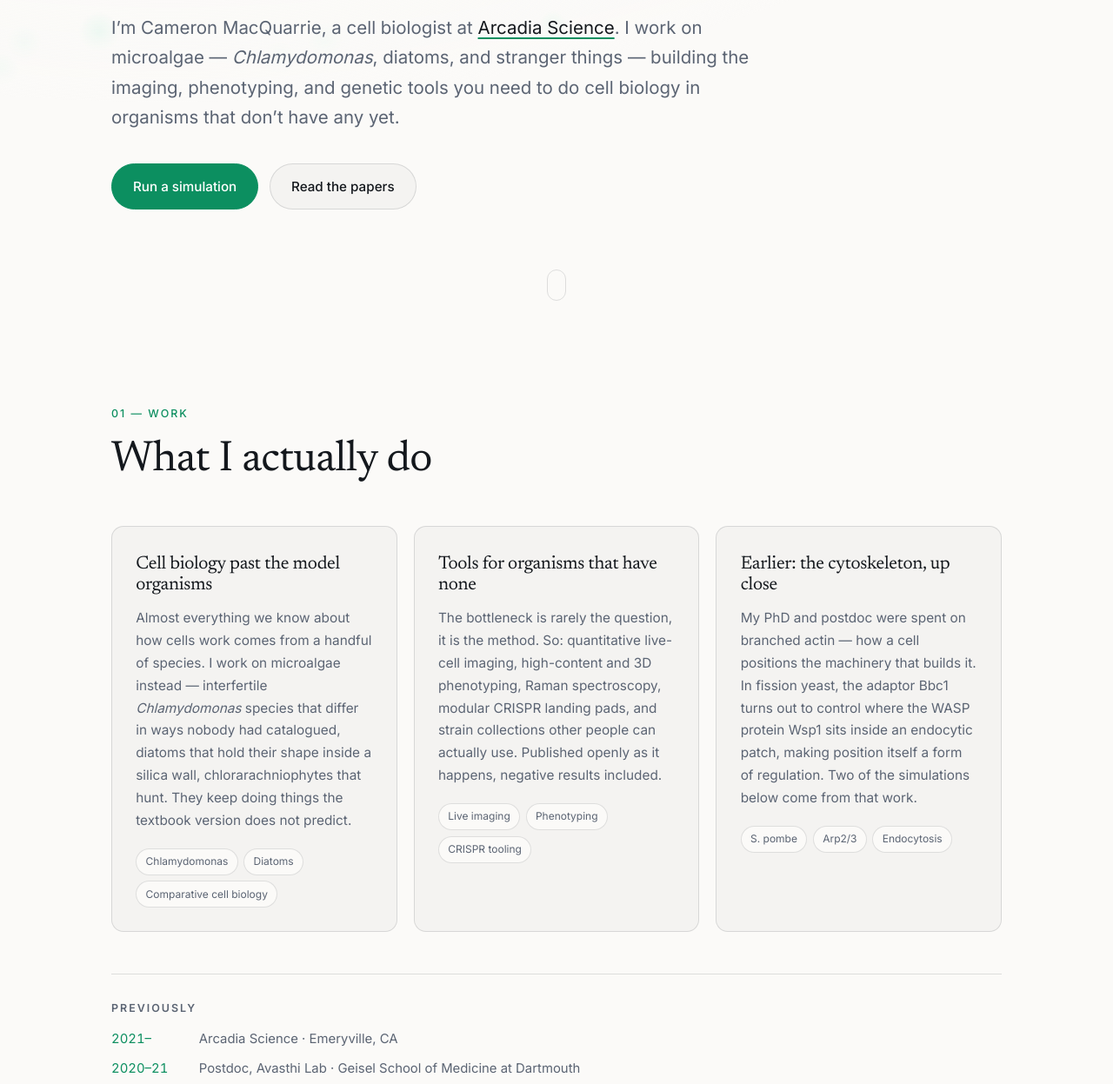
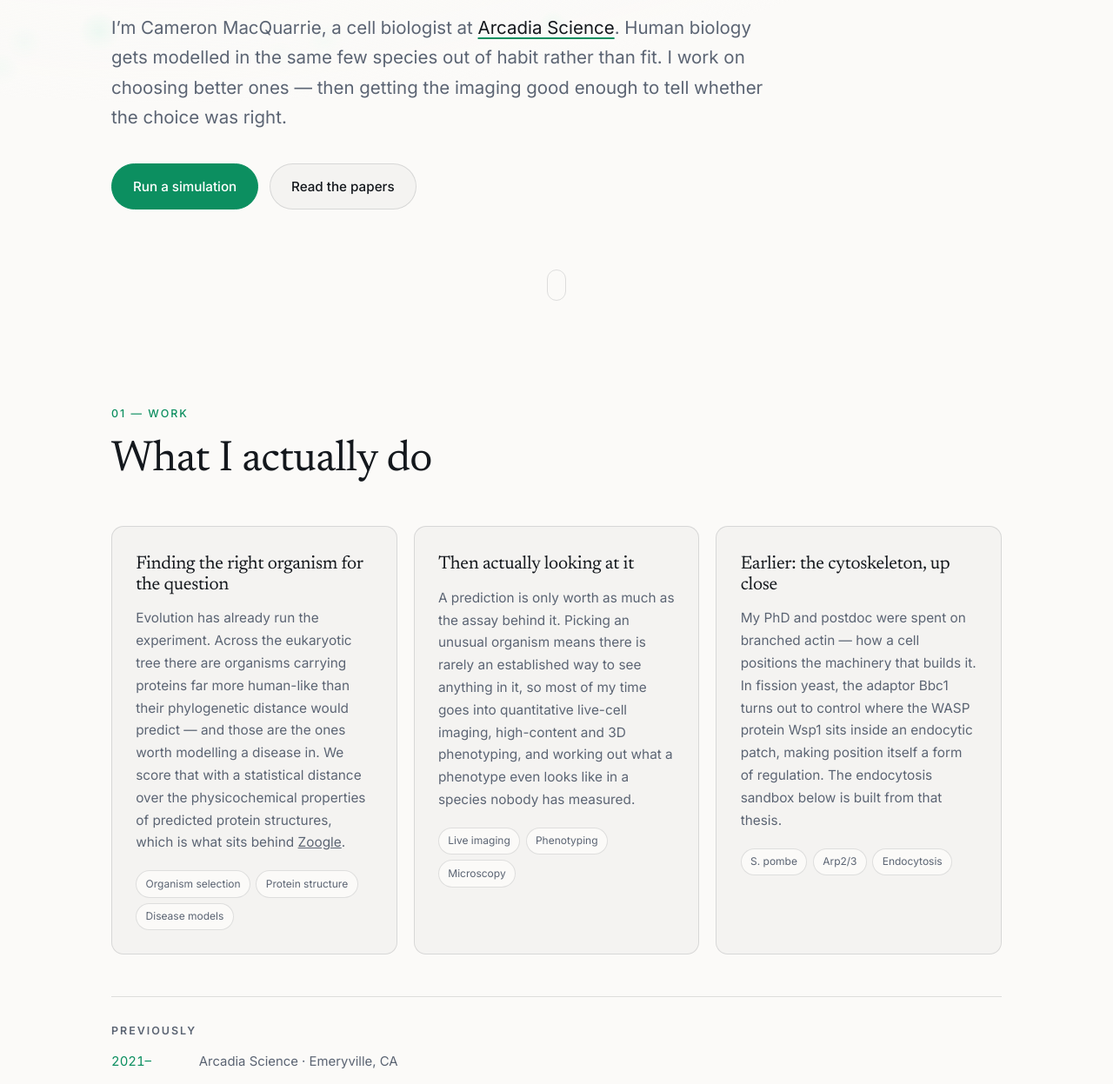
Before and after one commit to cdmacquarrie/cdmacquarrie.com, a plain HTML site: page index.html in a window 1280 px wide. Shown: the part 567-1814 px from the top of the page at 87% size. Drawn offline with Linux system fonts and the light colour scheme.

Commit message:
Reframe around organism selection

```diff
--- a/index.html
+++ b/index.html
@@ -4,13 +4,13 @@
 <meta charset="utf-8">
 <meta name="viewport" content="width=device-width, initial-scale=1">
 <title>Cameron MacQuarrie — Cell Biology</title>
-<meta name="description" content="Cameron MacQuarrie, PhD, is a cell biologist at Arcadia Science working on the comparative cell biology of microalgae — imaging, phenotyping, and genetic tools for organisms that do not have them yet. Publications, microscopy, and runnable simulations.">
+<meta name="description" content="Cameron MacQuarrie, PhD, is a cell biologist at Arcadia Science working on organism selection for disease modelling — finding species with unexpectedly human-like proteins, and building the imaging to test them. Publications, microscopy, and runnable simulations.">
 <meta name="author" content="Cameron Dale MacQuarrie">
 <link rel="canonical" href="https://www.cdmacquarrie.com/">
 
 <meta property="og:type" content="profile">
 <meta property="og:title" content="Cameron MacQuarrie — Cell Biology">
-<meta property="og:description" content="Cell biology in organisms nobody has looked at closely yet. Papers, microscopy, and simulations you can run.">
+<meta property="og:description" content="Choosing the right organism to model human biology, and the imaging to test it. Papers, microscopy, and simulations you can run.">
 <meta property="og:url" content="https://www.cdmacquarrie.com/">
 <meta property="og:site_name" content="Cameron MacQuarrie">
 <meta name="twitter:card" content="summary_large_image">
@@ -54,7 +54,7 @@
     { "@type": "CollegeOrUniversity", "name": "SUNY Upstate Medical University" },
     { "@type": "CollegeOrUniversity", "name": "Geisel School of Medicine at Dartmouth" }
   ],
-  "knowsAbout": ["Cell biology", "Comparative cell biology", "Microalgae", "Chlamydomonas", "Live-cell imaging", "High-content phenotyping", "CRISPR", "Cytoskeleton"],
+  "knowsAbout": ["Cell biology", "Comparative cell biology", "Organism selection", "Protein structure", "Disease modelling", "Live-cell imaging", "High-content phenotyping", "Cytoskeleton"],
   "sameAs": [
     "https://orcid.org/0000-0001-9504-6375",
     "https://scholar.google.com/citations?user=lGgNSvAAAAAJ&hl=en",
@@ -104,13 +104,13 @@
 
   <div class="wrap hero-inner">
     <p class="eyebrow reveal">Cell biology &middot; Emeryville, California</p>
-    <h1 class="hero-title reveal">Most cells have<br>never been<br><em>looked at</em>.</h1>
+    <h1 class="hero-title reveal">Which organism<br>should you be<br><em>looking at</em>?</h1>
     <p class="hero-lede reveal">
       I&rsquo;m Cameron MacQuarrie, a cell biologist at
       <a href="https://www.arcadiascience.com/" target="_blank" rel="noopener">Arcadia Science</a>.
-      I work on microalgae &mdash; <em>Chlamydomonas</em>, diatoms, and stranger things &mdash;
-      building the imaging, phenotyping, and genetic tools you need to do cell biology in
-      organisms that don&rsquo;t have any yet.
+      Human biology gets modelled in the same few species out of habit rather than fit.
+      I work on choosing better ones &mdash; then getting the imaging good enough to tell
+      whether the choice was right.
     </p>
 
     <div class="hero-actions reveal">
@@ -132,26 +132,27 @@
 
     <div class="cards">
       <article class="card reveal">
-        <h3>Cell biology past the model organisms</h3>
+        <h3>Finding the right organism for the question</h3>
         <p>
-          Almost everything we know about how cells work comes from a handful of species.
-          I work on microalgae instead &mdash; interfertile <em>Chlamydomonas</em> species that
-          differ in ways nobody had catalogued, diatoms that hold their shape inside a silica
-          wall, chlorarachniophytes that hunt. They keep doing things the textbook version
-          does not predict.
+          Evolution has already run the experiment. Across the eukaryotic tree there are
+          organisms carrying proteins far more human-like than their phylogenetic distance
+          would predict &mdash; and those are the ones worth modelling a disease in. We score
+          that with a statistical distance over the physicochemical properties of predicted
+          protein structures, which is what sits behind
+          <a href="https://zoogle.arcadiascience.com/about" target="_blank" rel="noopener">Zoogle</a>.
         </p>
-        <ul class="tags"><li>Chlamydomonas</li><li>Diatoms</li><li>Comparative cell biology</li></ul>
+        <ul class="tags"><li>Organism selection</li><li>Protein structure</li><li>Disease models</li></ul>
       </article>
 
       <article class="card reveal">
-        <h3>Tools for organisms that have none</h3>
+        <h3>Then actually looking at it</h3>
         <p>
-          The bottleneck is rarely the question, it is the method. So: quantitative live-cell
-          imaging, high-content and 3D phenotyping, Raman spectroscopy, modular CRISPR landing
-          pads, and strain collections other people can actually use. Published openly as it
-          happens, negative results included.
+          A prediction is only worth as much as the assay behind it. Picking an unusual
+          organism means there is rarely an established way to see anything in it, so most of
+          my time goes into quantitative live-cell imaging, high-content and 3D phenotyping,
+          and working out what a phenotype even looks like in a species nobody has measured.
         </p>
-        <ul class="tags"><li>Live imaging</li><li>Phenotyping</li><li>CRISPR tooling</li></ul>
+        <ul class="tags"><li>Live imaging</li><li>Phenotyping</li><li>Microscopy</li></ul>
       </article>
 
       <article class="card reveal">
@@ -160,7 +161,7 @@
           My PhD and postdoc were spent on branched actin &mdash; how a cell positions the
           machinery that builds it. In fission yeast, the adaptor Bbc1 turns out to control
           where the WASP protein Wsp1 sits inside an endocytic patch, making position itself
-          a form of regulation. Two of the simulations below come from that work.
+          a form of regulation. The endocytosis sandbox below is built from that thesis.
         </p>
         <ul class="tags"><li>S. pombe</li><li>Arp2/3</li><li>Endocytosis</li></ul>
       </article>
```
